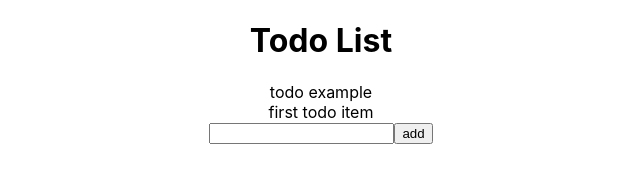
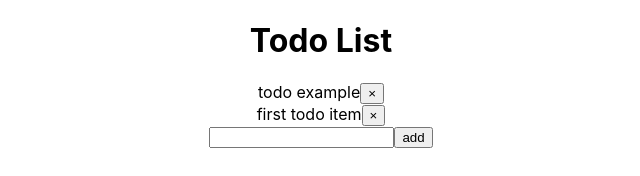
Before and after one commit to AFS-Bootcamp-202211-Group-B/todo-react-day12-starter, a React (Create React App) app: page / in a window 1280 px wide. Shown: the top 176 px of the page, without its empty margins (319-959 px from the left). Built offline with nearby package versions, Linux system fonts and the light colour scheme.

Commit message:
feat: delete

```diff
--- a/src/App.css
+++ b/src/App.css
@@ -1,3 +1,7 @@
+.doneTodo {
+  text-decoration: line-through;
+}
+
 .App {
   text-align: center;
 }
--- a/src/features/TodoItem.js
+++ b/src/features/TodoItem.js
@@ -1,14 +1,19 @@
 import React from "react";
-import { updateTodo } from './TodoSlice';
+import { updateTodo, deleteToDo } from './TodoSlice';
 import { useDispatch } from 'react-redux';
+import "../App.css";
 
 export default function TodoItem(props) {
   const dispatch = useDispatch();
   const toggle = () => {
-    // props.addTodo(todo);
     dispatch(updateTodo(props.todo.id))
   };
-  return <div onClick={toggle}>{props.todo.text}</div>;
-  // return <ToggleSwitch label={props.todo} />;
+  const deleteItem = () => {
+    dispatch(deleteToDo(props.todo.id))
+  };
+  return <div>
+            <span  className={props.todo.done ? "doneTodo" : ""} onClick={toggle}>{props.todo.text}</span>
 
+            <span><button onClick={deleteItem}>&times;</button></span>
+      </div>;
 }
--- a/src/features/TodoSlice.js
+++ b/src/features/TodoSlice.js
@@ -15,7 +15,6 @@ const todoSlice = createSlice({
     ],
     reducers: {
         addTodo: (state, action) => {
-            console.log(current(state));
             state.push({
                 id: Date.now(),
                 text: action.payload,
@@ -27,9 +26,11 @@ const todoSlice = createSlice({
                 filteredTodo.done = !filteredTodo.done
             });
         },
-
+        deleteToDo: (state, action) => {
+            return state.filter(todo => todo.id != action.payload);
+        },
     }
 })
 
-export const { addTodo, updateTodo } = todoSlice.actions;
+export const { addTodo, updateTodo, deleteToDo } = todoSlice.actions;
 export default todoSlice.reducer;
```
